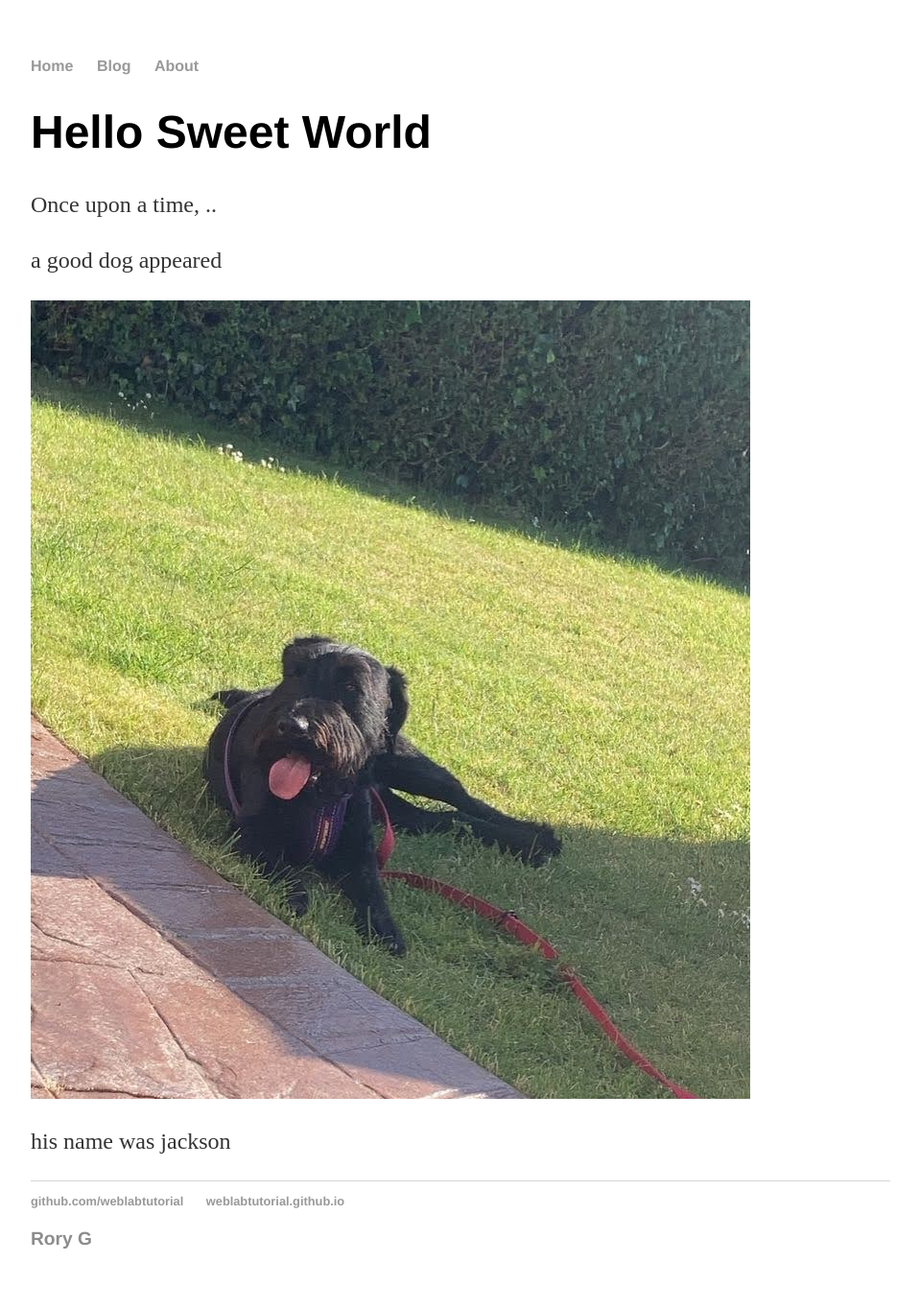
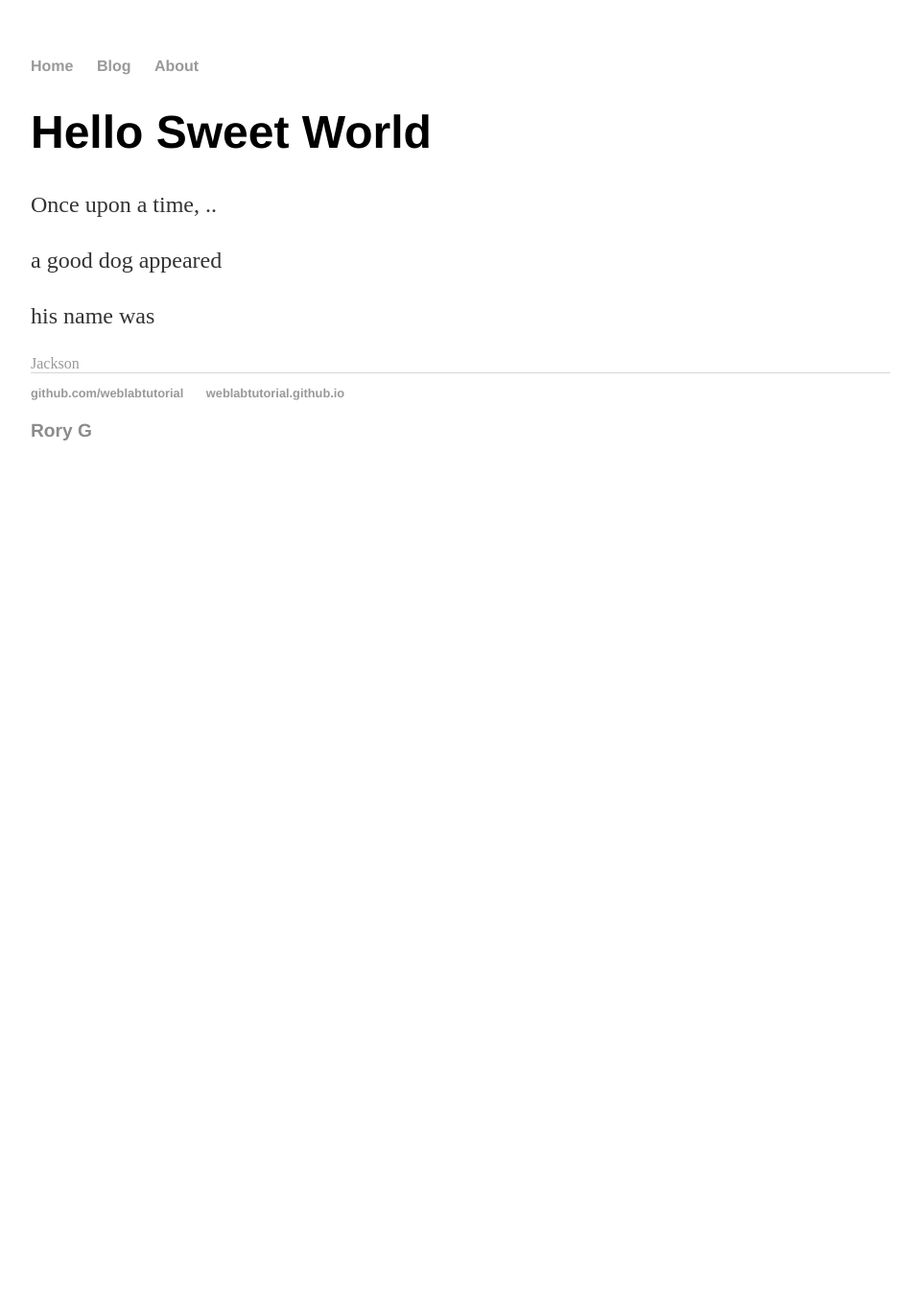
Before and after one commit to RoryGilfillan03/RoryGilfillan03.github.io, a Jekyll site: the page built from index.html, in a window 1280 px wide. Shown: the whole page at 96% size, without its empty margins (160-1119 px from the left). Built offline with Jekyll 4.4.1, drawn with Linux system fonts in a browser that asks for light colours; after the commit the page ends 900 px from its top, so only the background shows below that; some of the changed lines change nothing that is shown.

Commit message:
Update index.html
a better idea

```diff
--- a/index.html
+++ b/index.html
@@ -6,7 +6,6 @@ title: RG Web Programming
 <h1>Hello Sweet World</h1>
 <p>Once upon a time, ..</p>
   <p> a good dog appeared </p>
-  <img src="about/jackson.jpg" alt="Jackson">
-  <p> his name was jackson </p>
+  <p> his name was </p><a href="/about">Jackson</a>
 
 </div>
```
